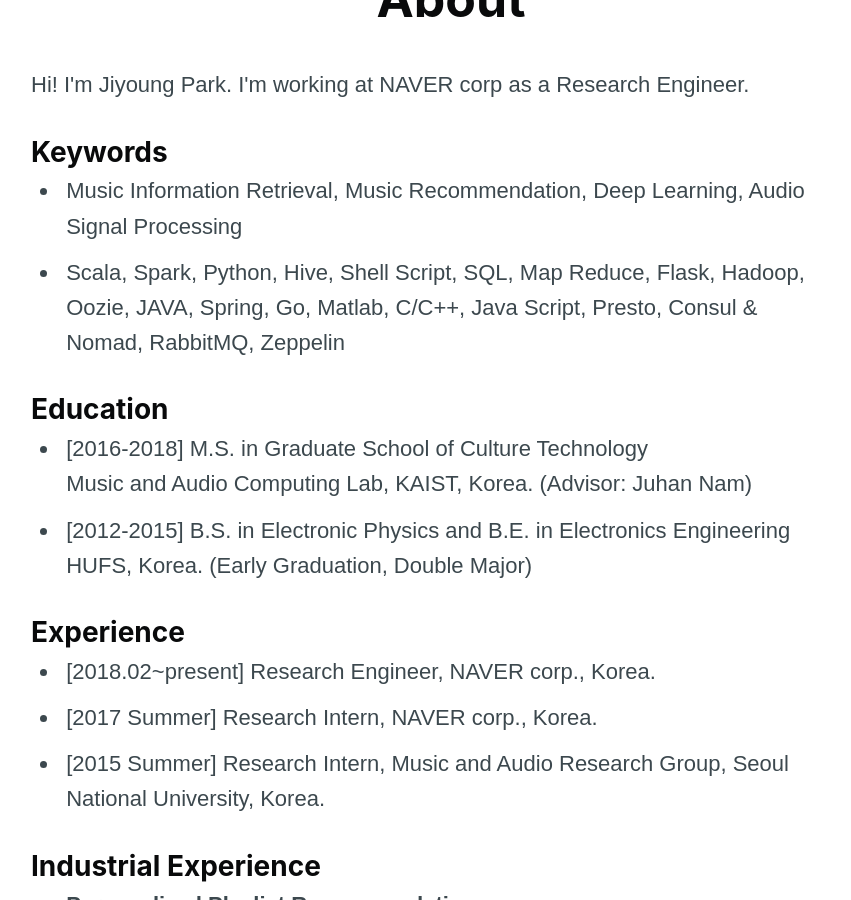
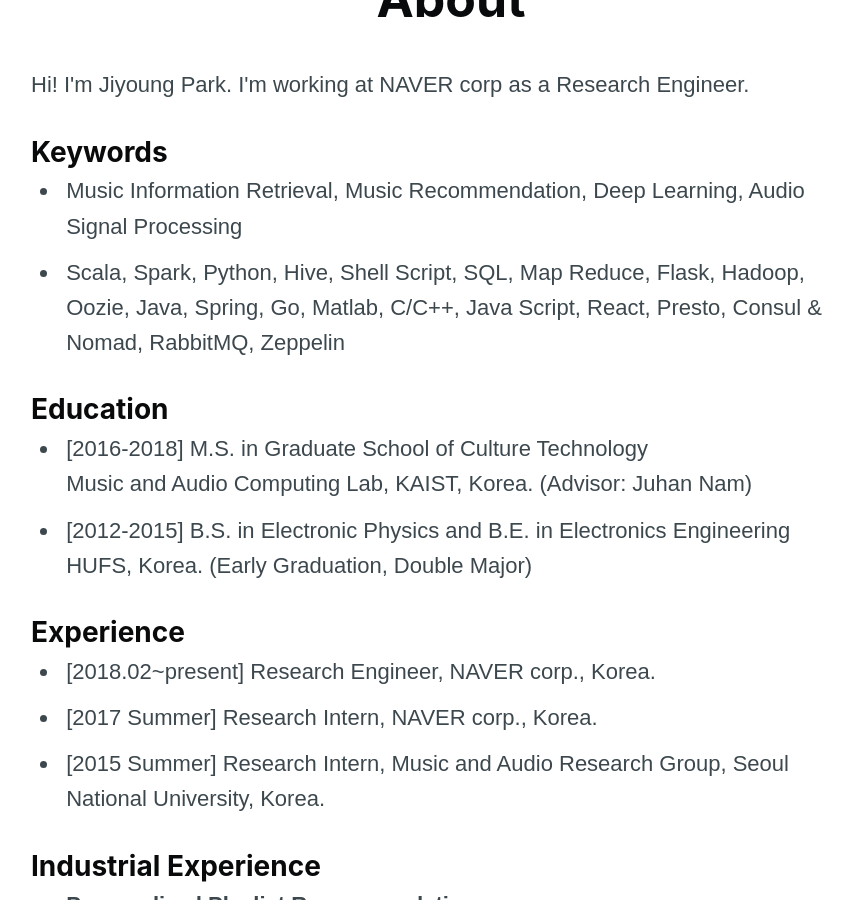
Before and after one commit to jiyoungpark527/jiyoungpark527.github.io, a Jekyll site: the page about/index.html, which Jekyll copies as it is, in a window 1280 px wide and 900 px high, scrolled down 614 px. Shown: the whole window, without its empty margins (189-1040 px from the left). Built offline with Jekyll 4.4.1, drawn with Linux system fonts in a browser that asks for light colours; nearby versions of some CDN libraries; comment, search, counter and statistics services are not loaded.

Commit message:
Update index.html

```diff
--- a/about/index.html
+++ b/about/index.html
@@ -194,7 +194,7 @@
 <h3>Keywords</h3>
 <ul class="sansserif">
 	<li>Music Information Retrieval, Music Recommendation, Deep Learning, Audio Signal Processing</li>
-	<li>Scala, Spark, Python, Hive, Shell Script, SQL, Map Reduce, Flask, Hadoop, Oozie, JAVA, Spring, Go, Matlab, C/C++, Java Script, Presto, Consul & Nomad, RabbitMQ, Zeppelin</li>
+	<li>Scala, Spark, Python, Hive, Shell Script, SQL, Map Reduce, Flask, Hadoop, Oozie, Java, Spring, Go, Matlab, C/C++, Java Script, React, Presto, Consul & Nomad, RabbitMQ, Zeppelin</li>
 </ul>
 
 <h3>Education</h3>
```
